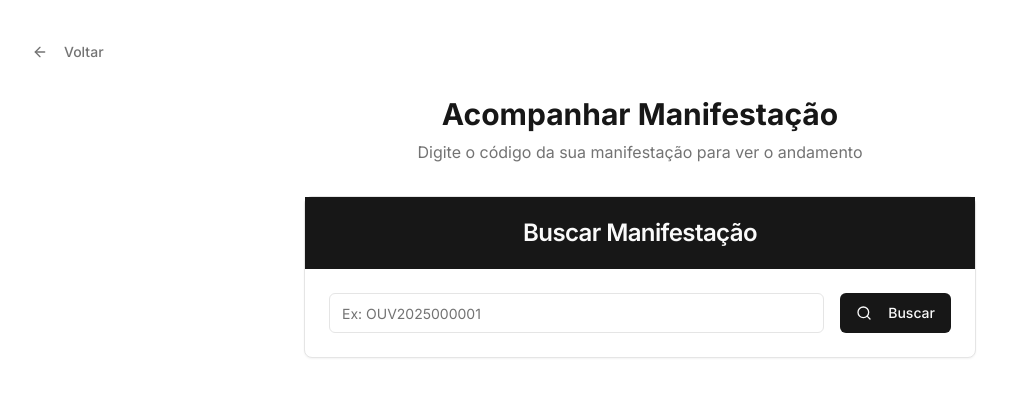
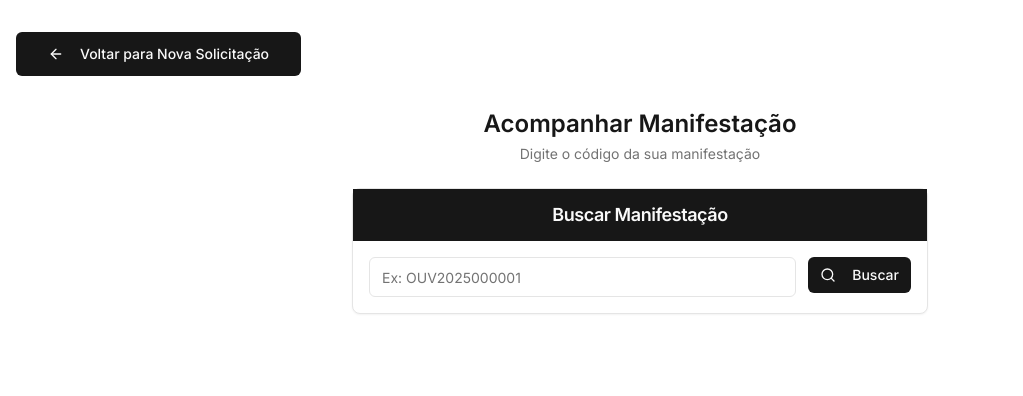
Before and after one commit to GuttoDevMoura/ouvidoria-vidor, a React (Vite) app: page /acompanhar in a window 1280 px wide. Shown: the top 396 px of the page, without its empty margins (0-1023 px from the left). Built offline with nearby package versions, Linux system fonts and the light colour scheme.

Commit message:
Refactor Acompanhar page
Make the "Voltar" button more prominent and the title, subtitle, and search bar more minimalist on the `/acompanhar` page.

```diff
--- a/src/pages/UserTracking.tsx
+++ b/src/pages/UserTracking.tsx
@@ -198,43 +198,46 @@ export default function UserTracking() {
   return (
     <div className="min-h-screen bg-background">
       <div className="container mx-auto px-4 py-8">
-        <div className="mb-6">
+        <div className="mb-8">
           <Button
-            variant="ghost"
+            variant="default"
+            size="lg"
             onClick={() => navigate("/")}
-            className="text-muted-foreground hover:text-foreground"
+            className="bg-primary hover:bg-primary/90"
           >
-            <ArrowLeft className="mr-2 h-4 w-4" />
-            Voltar
+            <ArrowLeft className="mr-2 h-5 w-5" />
+            Voltar para Nova Solicitação
           </Button>
         </div>
 
-        <div className="text-center mb-8">
-          <h1 className="text-3xl font-bold text-foreground mb-2">
+        <div className="text-center mb-6">
+          <h1 className="text-2xl font-semibold text-foreground mb-1">
             Acompanhar Manifestação
           </h1>
-          <p className="text-muted-foreground">
-            Digite o código da sua manifestação para ver o andamento
+          <p className="text-sm text-muted-foreground">
+            Digite o código da sua manifestação
           </p>
         </div>
 
-        <Card className="max-w-2xl mx-auto mb-8">
-          <CardHeader className="bg-primary text-primary-foreground">
-            <CardTitle className="text-center">
+        <Card className="max-w-xl mx-auto mb-6">
+          <CardHeader className="bg-primary text-primary-foreground py-3">
+            <CardTitle className="text-lg text-center">
               Buscar Manifestação
             </CardTitle>
           </CardHeader>
-          <CardContent className="p-6">
-            <div className="flex gap-4">
+          <CardContent className="p-4">
+            <div className="flex gap-3">
               <Input
                 placeholder="Ex: OUV2025000001"
                 value={protocolCode}
                 onChange={(e) => setProtocolCode(e.target.value.toUpperCase())}
                 onKeyPress={(e) => e.key === "Enter" && handleSearch()}
+                className="text-sm"
               />
               <Button
                 onClick={handleSearch}
                 disabled={isLoading}
+                size="sm"
               >
                 {isLoading ? (
                   "Buscando..."
@@ -248,9 +251,9 @@ export default function UserTracking() {
             </div>
 
             {notFound && (
-              <div className="mt-4 p-4 bg-destructive/10 border border-destructive/20 rounded-md">
-                <p className="text-destructive text-center">
-                  Manifestação não encontrada. Verifique se o código foi digitado corretamente.
+              <div className="mt-3 p-3 bg-destructive/10 border border-destructive/20 rounded-md">
+                <p className="text-destructive text-center text-sm">
+                  Manifestação não encontrada. Verifique o código.
                 </p>
               </div>
             )}
```
